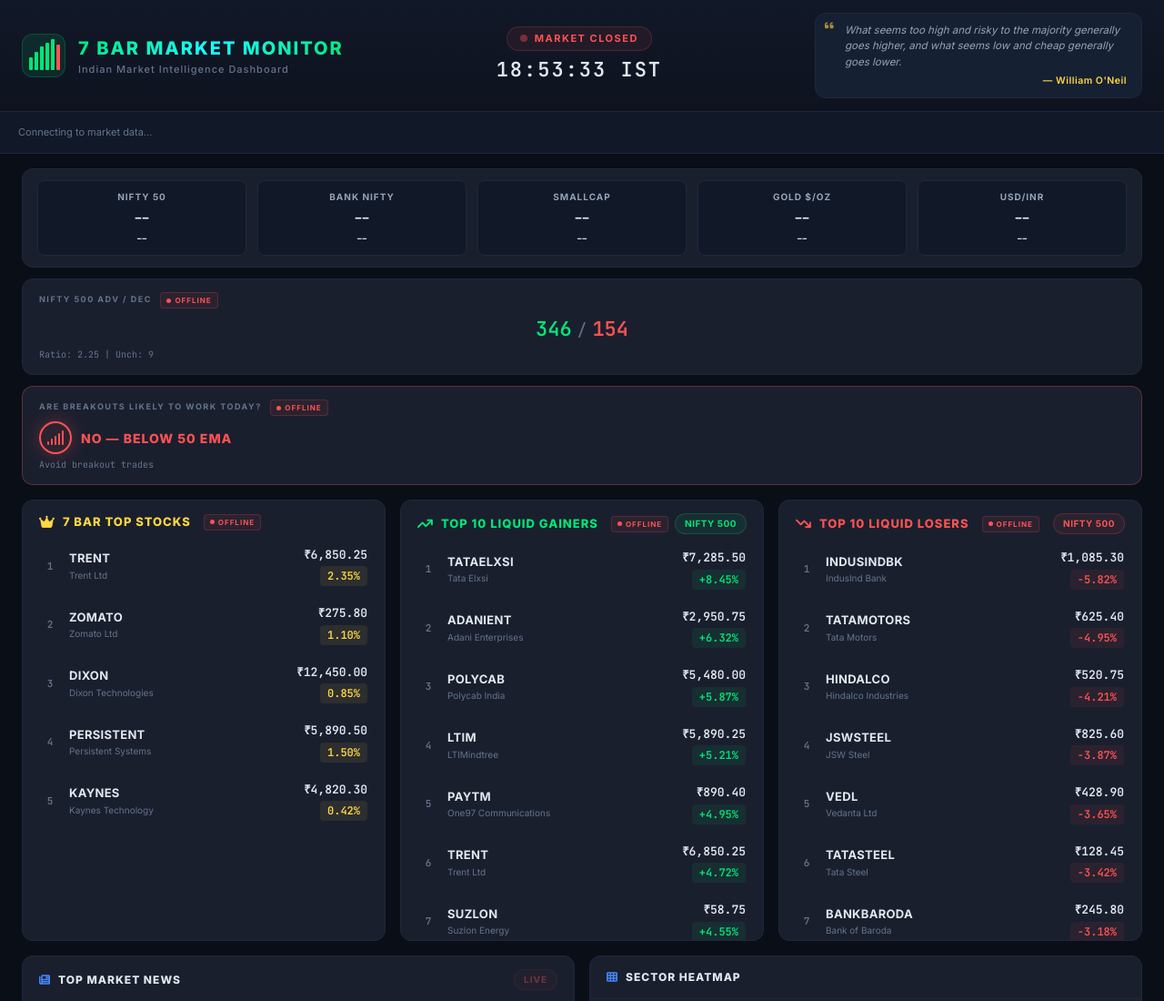
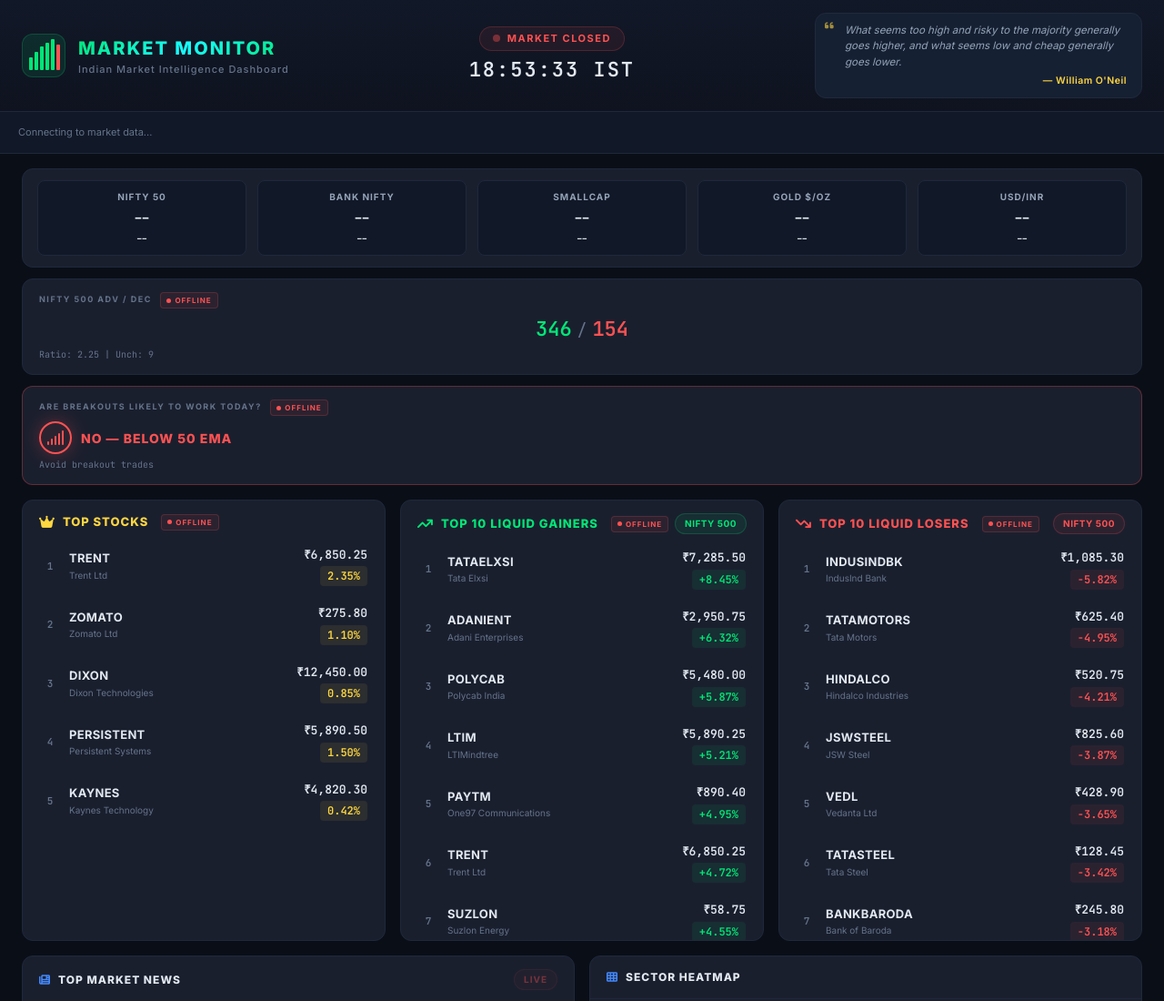
Before and after one commit to nirvairkhanuja111-create/7-bar-market-monitor, a website: page index.html in a window 1280 px wide. Shown: the top 1100 px of the page at 91% size. Drawn offline with Linux system fonts and the light colour scheme; no server answers.

Commit message:
Remove '7 Bar' from title and top stocks heading

```diff
--- a/index.html
+++ b/index.html
@@ -24,7 +24,7 @@
                     </svg>
                 </div>
                 <div>
-                    <h1 class="logo-title">7 BAR MARKET MONITOR</h1>
+                    <h1 class="logo-title">MARKET MONITOR</h1>
                     <p class="logo-subtitle">Indian Market Intelligence Dashboard</p>
                 </div>
             </div>
@@ -109,7 +109,7 @@
     <section class="three-col-section">
         <div class="col-card">
             <div class="col-header">
-                <div class="col-title"><i class="fas fa-crown"></i> 7 BAR TOP STOCKS <span class="source-badge" id="sevenBarSource"></span></div>
+                <div class="col-title"><i class="fas fa-crown"></i> TOP STOCKS <span class="source-badge" id="sevenBarSource"></span></div>
             </div>
             <div class="stock-list" id="sevenBarList">
                 <div class="loading-placeholder"><div class="spinner"></div><span>Loading...</span></div>
```
